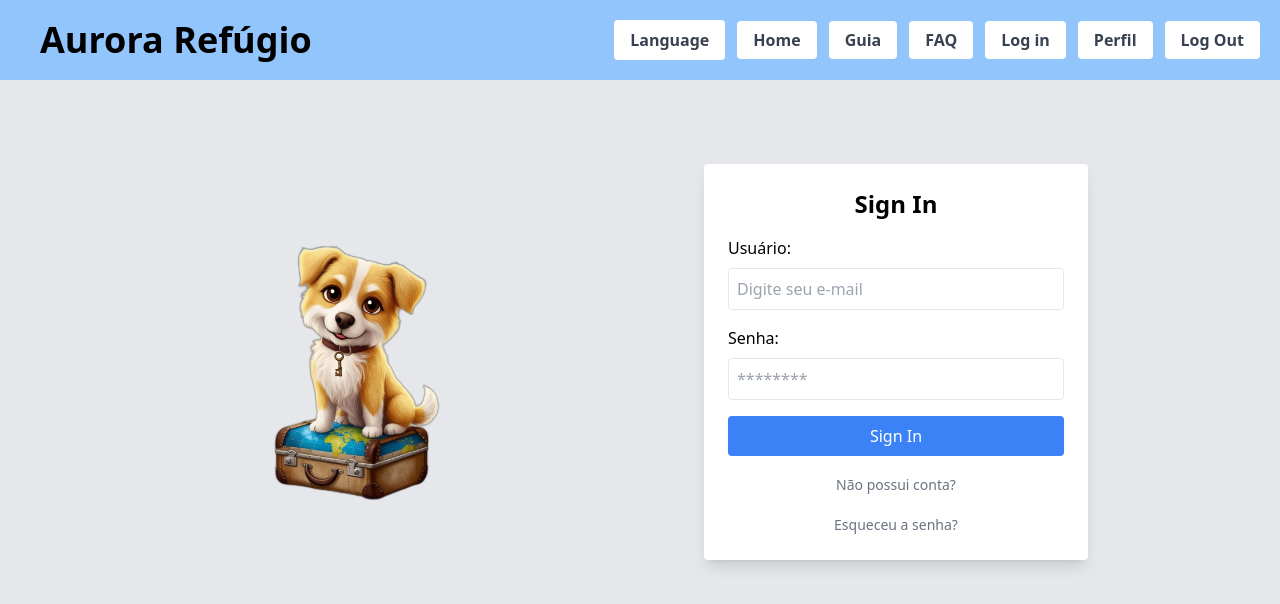
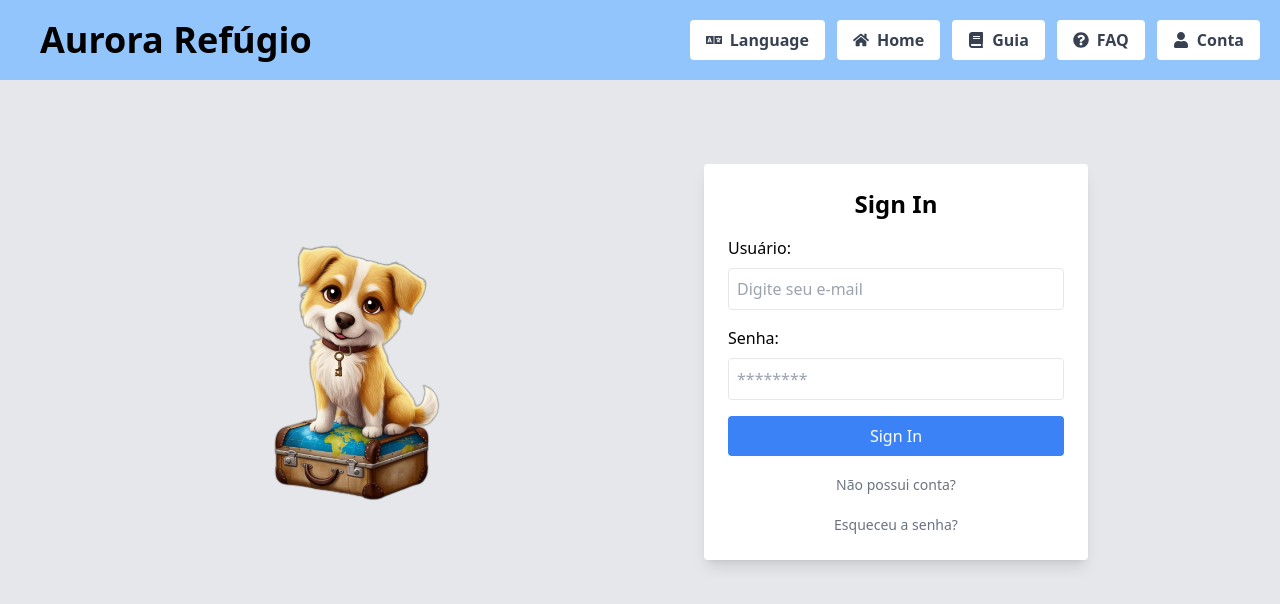
Before and after one commit to Jotagamaral/Site_Refugiados, a React (Create React App) app in the folder frontend/: page /auth in a window 1280 px wide. Shown: the top 604 px of the page. Built offline with nearby package versions, Linux system fonts and the light colour scheme; no server answers.

Commit message:
Add session logic with token & privateRoutes

```diff
--- a/frontend/package.json
+++ b/frontend/package.json
@@ -9,6 +9,7 @@
     "@testing-library/user-event": "^13.5.0",
     "react": "^18.3.1",
     "react-dom": "^18.3.1",
+    "react-icons": "^5.3.0",
     "react-router-dom": "^6.26.2",
     "react-scripts": "5.0.1",
     "web-vitals": "^2.1.4"
--- a/frontend/src/App.js
+++ b/frontend/src/App.js
@@ -1,64 +1,39 @@
 import './index.css'
-import { useState, useEffect } from 'react'
-import { supabase } from "./supabaseCliente";
 import React from 'react';
-import { BrowserRouter as Router, Route, Routes } from 'react-router-dom';
-import Header from './components/Header'; // Certifique-se de que está usando o export default corretamente
+import { BrowserRouter as Router, Route, Routes, Navigate } from 'react-router-dom';
 
-import FAQ from './pages/FAQ';  // Importando a nova página FAQ
-import Home from './pages/Home'; // Página Home (caso tenha)
-import Guia from './pages/Guia'; // Página Guia (caso tenha)
-import FormPage from './pages/FormPage'; // Importar a página de formulário
+import Header from './components/Header';
+import Home from './pages/Home';
+import Guia from './pages/Guia';
+import FormPage from './pages/FormPage';
+import FAQ from './pages/FAQ';
 import AuthPage from './pages/auth/AuthPage';
 import Usuario from './pages/Usuario';
+import PrivateRoute from './components/PrivateRoute';
 
 
-export default function App() {
-  const [session, setSession] = useState(null)
+const App = () => {
+  return (
+  <Router>
+    <Header />
 
-  useEffect(() => {
-    supabase.auth.getSession().then(({ data: { session } }) => {
-      setSession(session)
-    })
+    <Routes>
 
-    const {
-      data: { subscription },
-    } = supabase.auth.onAuthStateChange((_event, session) => {
-      setSession(session)
-    })
+      {/*ROTAS ABERTAS*/ }
+      <Route path="/" element={<Home />} />
+      <Route path="/faq" element={<FAQ />} />
+      <Route path="/auth" element={<AuthPage />} />
 
-    return () => subscription.unsubscribe()
-  }, [])
+      {/*ROTAS PRIVADAS*/ }
+      <Route path="/guia" element={<PrivateRoute component={Guia} />} />
+      <Route path="/form/:id/:title" element={<PrivateRoute component={FormPage} />} />
+      <Route path="/usuario" element={<PrivateRoute component={Usuario} />} />
 
+      <Route path="*" element={<Navigate to="/auth" />} />
+    </Routes>
+  </Router>
+    )
 
-  if (!session) {
-    return (
-            <Router>
-              <Header />
-                <Routes>
-                  <Route path="/" element={<Home />} />
-                  <Route path="/faq" element={<FAQ />} />
-                  <Route path="/guia" element={<Guia />} />
-                  <Route path="/form/:id/:title" element={<FormPage />} />
-                  <Route path="/auth" element={<AuthPage />} />
-                  <Route path="/usuario" element={<Usuario />} />
-              </Routes>
-            </Router>
-    )
-  }
-  else {
-    return (<Router>
-              <Header />
-                <Routes>
-                  <Route path="/" element={<Home />} />
-                  <Route path="/faq" element={<FAQ />} />
-                  <Route path="/guia" element={<Guia />} />
-                  <Route path="/form/:id/:title" element={<FormPage />} />
-                  <Route path="/auth" element={<AuthPage />} />
-                  <Route path="/usuario" element={<Usuario />} />
-                  <Route path="/auth" element={<AuthPage />} />
-              </Routes>
-            </Router>
-            )
-  }
 }
+
+export default App;
--- a/frontend/src/components/Header.js
+++ b/frontend/src/components/Header.js
@@ -1,49 +1,126 @@
-import React from 'react';
-import { Link } from 'react-router-dom';
-import { supabase } from '../supabaseCliente';
+import React, { useState, useEffect, useRef } from 'react';
+import { Link, useLocation, useNavigate } from 'react-router-dom';
+import { FaHome, FaQuestionCircle, FaBook, FaUser, FaSignInAlt, FaSignOutAlt, FaLanguage } from 'react-icons/fa';
+
+const Header = () => {
+  const [showPopup, setShowPopup] = useState(false);
+  const [isLoggedIn, setIsLoggedIn] = useState(false); // Simulando o status de login
+  const location = useLocation();
+  const popUpRef = useRef(null);
+
+  const navigate = useNavigate();
+
+  const togglePopup = () => {
+    setShowPopup(!showPopup);
+  };
 
   const handleLogOut = async () => {
+    alert('Usuário deslogado!');
+    setIsLoggedIn(false); // Simulando o logout
+    setShowPopup(false);
+    localStorage.removeItem('authToken');  // Remove o token de autenticação
+    navigate('/auth')
+  };
 
-  try{
-    const { error } = await supabase.auth.signOut()
-
-    if(error) throw error;
-    else{
-      alert('Usuario deslogado!');
-    }
-  } catch(error) {
-    alert('Mensagem de erro' + (error.error_description || error.message));
+  // Fechar o pop-up ao clicar fora da área
+  useEffect(() => {
+    const handleClickOutside = (event) => {
+      if (popUpRef.current && !popUpRef.current.contains(event.target)) {
+        setShowPopup(false);
       }
     };
+    document.addEventListener('mousedown', handleClickOutside);
+    return () => {
+      document.removeEventListener('mousedown', handleClickOutside);
+    };
+  }, [popUpRef]);
 
-const Header = () => {
+  // Fechar o pop-up ao redirecionar para outra página
+  useEffect(() => {
+    setShowPopup(false);
+  }, [location]);
+
+  // Simulando o login para teste
+  useEffect(() => {
+    // Aqui você poderia usar a lógica do Supabase ou de outro método de autenticação para verificar o login.
+    // Vou deixar setado como true apenas para demonstrar.
+    const userLoggedIn = true; // Simulação de verificação de login
+    setIsLoggedIn(userLoggedIn);
+  }, []);
+
   return (
     <header className="bg-blue-300 p-5 flex justify-between items-center">
       <div className="logo">
         <h1 className="text-4xl text-black font-bold pl-5">Aurora Refúgio</h1>
       </div>
-      <nav className="nav">
-        <button className="bg-white px-4 py-2 rounded ml-3 font-bold text-gray-700 hover:bg-gray-200">
+      <nav className="nav flex items-center">
+        <button className="bg-white px-4 py-2 rounded ml-3 font-bold text-gray-700 hover:bg-gray-200 flex items-center">
+          <FaLanguage className="mr-2" />
           Language
         </button>
-        <Link to="/" className="bg-white px-4 py-2 rounded ml-3 font-bold text-gray-700 hover:bg-gray-200">
+        <Link to="/" className="bg-white px-4 py-2 rounded ml-3 font-bold text-gray-700 hover:bg-gray-200 flex items-center">
+          <FaHome className="mr-2" />
           Home
         </Link>
-        <Link to="/guia" className="bg-white px-4 py-2 rounded ml-3 font-bold text-gray-700 hover:bg-gray-200">
+        <Link to="/guia" className="bg-white px-4 py-2 rounded ml-3 font-bold text-gray-700 hover:bg-gray-200 flex items-center">
+          <FaBook className="mr-2" />
           Guia
         </Link>
-        <Link to="/faq" className="bg-white px-4 py-2 rounded ml-3 font-bold text-gray-700 hover:bg-gray-200">
+        <Link to="/faq" className="bg-white px-4 py-2 rounded ml-3 font-bold text-gray-700 hover:bg-gray-200 flex items-center">
+          <FaQuestionCircle className="mr-2" />
           FAQ
         </Link>
-        <Link to="/auth" className="bg-white px-4 py-2 rounded ml-3 font-bold text-gray-700 hover:bg-gray-200">
-          Log in
-        </Link>
-        <Link to="/usuario" className="bg-white px-4 py-2 rounded ml-3 font-bold text-gray-700 hover:bg-gray-200">
+
+        <div className="relative">
+          <button
+            onClick={togglePopup}
+            className="bg-white px-4 py-2 rounded ml-3 font-bold text-gray-700 hover:bg-gray-200 flex items-center"
+          >
+            <FaUser className="mr-2" />
+            Conta
+          </button>
+
+          {showPopup && (
+            <div ref={popUpRef} className="absolute right-0 mt-2 w-48 bg-white rounded-lg shadow-lg z-50">
+              <ul>
+                {isLoggedIn ? (
+                  <>
+                    <li>
+                      <Link
+                        to="/usuario"
+                        className="flex items-center px-4 py-2 text-gray-800 hover:bg-gray-100"
+                        onClick={() => setShowPopup(false)}
+                      >
+                        <FaUser className="mr-2" />
                         Perfil
                       </Link>
-        <Link onClick={handleLogOut} className="bg-white px-4 py-2 rounded ml-3 font-bold text-gray-700 hover:bg-gray-200">
+                    </li>
+                    <li>
+                      <button
+                        onClick={handleLogOut}
+                        className="flex items-center px-4 py-2 text-gray-800 hover:bg-gray-100 w-full text-left"
+                      >
+                        <FaSignOutAlt className="mr-2" />
                         Log Out
+                      </button>
+                    </li>
+                  </>
+                ) : (
+                  <li>
+                    <Link
+                      to="/auth"
+                      className="flex items-center px-4 py-2 text-gray-800 hover:bg-gray-100"
+                      onClick={() => setShowPopup(false)}
+                    >
+                      <FaSignInAlt className="mr-2" />
+                      Log In
                     </Link>
+                  </li>
+                )}
+              </ul>
+            </div>
+          )}
+        </div>
       </nav>
     </header>
   );
--- /dev/null
+++ b/frontend/src/components/PrivateRoute.js
@@ -0,0 +1,10 @@
+import React from 'react';
+import { Navigate } from 'react-router-dom';
+
+const PrivateRoute = ({ component: Component }) => {
+  const isAuthenticated = localStorage.getItem('authToken');  // Verifica se o token está presente
+
+  return isAuthenticated ? <Component /> : <Navigate to="/auth" />;  // Redireciona se não estiver logado
+};
+
+export default PrivateRoute;
--- a/frontend/src/pages/Home.js
+++ b/frontend/src/pages/Home.js
@@ -6,7 +6,7 @@ import QuickGuideSection from '../sections/Home/QuickGuideSection';
 
 const Home = () => {
   return (
-    <div className="flex bg-gray-200 h-screen">
+    <div className="flex bg-gray-200 max-h-full">
       {/* Seção principal com a mascote e notícias */}
       <div className="w-2/3 p-8">
         <MascotSection />
--- a/frontend/src/supabaseCliente.js
+++ /dev/null
@@ -1,7 +0,0 @@
-import { createClient } from '@supabase/supabase-js';
-
-//  arquivo .env
-const supabaseUrl = process.env.REACT_APP_SUPABASE_URL;
-const supabaseKey = process.env.REACT_APP_SUPABASE_KEY;
-
-export const supabase = createClient(supabaseUrl, supabaseKey);
```
Also changed, not shown: frontend/src/pages/auth/LoginForm.js (+27 -14 lines), 1 other file (tests, documents, lock files or other folders). Lines whose indentation alone changed are shown as unchanged.
